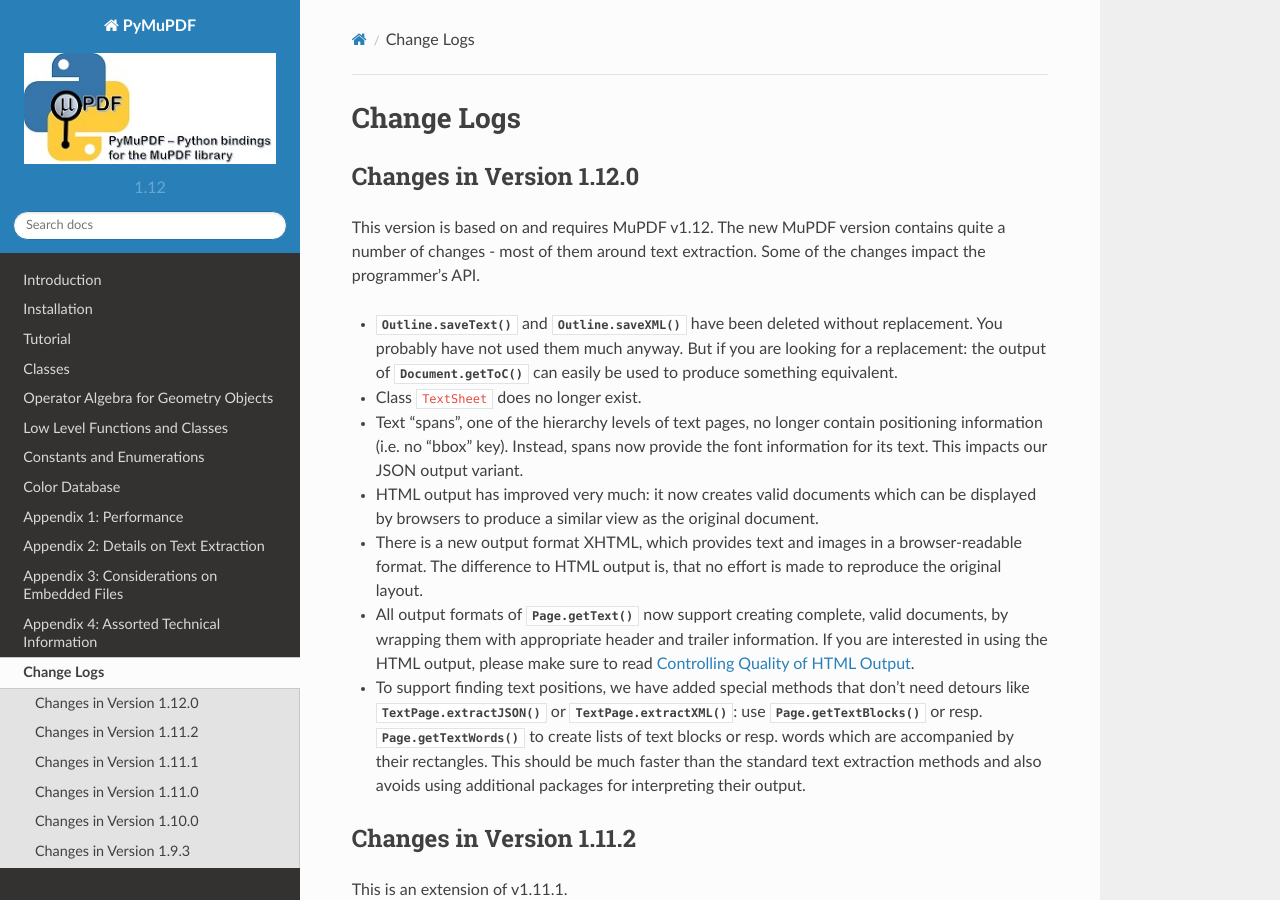
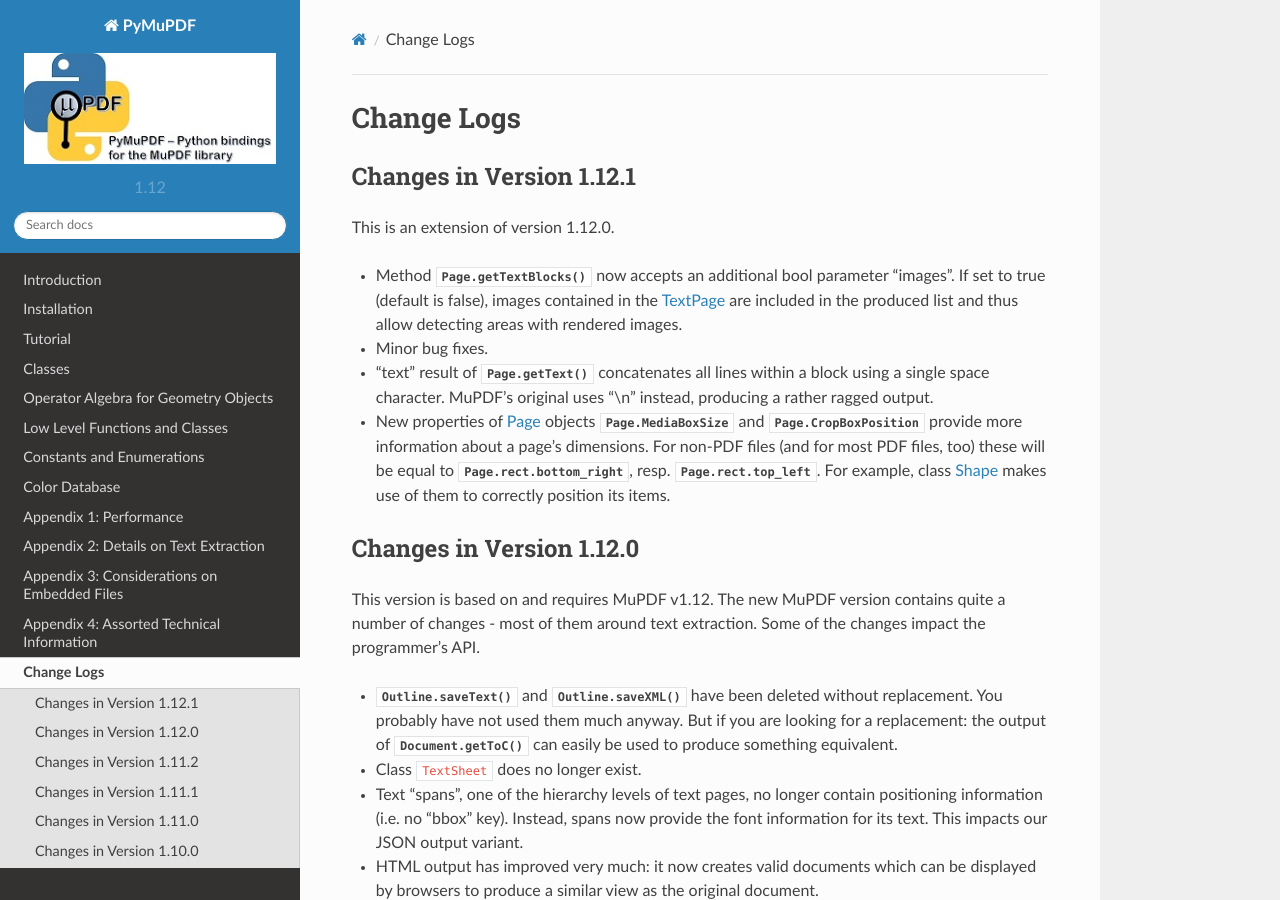
Before and after one commit to pymupdf/PyMuPDF-Optional-Material, a Sphinx documentation site: the page built from docs/changes.rst, in a window 1280 px wide and 900 px high. Built offline with Sphinx 7.4.7 and the Read the Docs theme 2.0.0, drawn with Linux system fonts in a browser that asks for light colours.

```diff
--- a/docs/changes.rst
+++ b/docs/changes.rst
@@ -1,5 +1,17 @@
 Change Logs
 ===============
+
+Changes in Version 1.12.1
+--------------------------
+This is an extension of version 1.12.0.
+
+* Method :meth:`Page.getTextBlocks` now accepts an additional bool parameter "images". If set to true (default is false), images contained in the :ref:`TextPage` are included in the produced list and thus allow detecting areas with rendered images.
+
+* Minor bug fixes.
+
+* "text" result of :meth:`Page.getText` concatenates all lines within a block using a single space character. MuPDF's original uses "\\n" instead, producing a rather ragged output.
+
+* New properties of :ref:`Page` objects :attr:`Page.MediaBoxSize` and :attr:`Page.CropBoxPosition` provide more information about a page's dimensions. For non-PDF files (and for most PDF files, too) these will be equal to :attr:`Page.rect.bottom_right`, resp. :attr:`Page.rect.top_left`. For example, class :ref:`Shape` makes use of them to correctly position its items.
 
 Changes in Version 1.12.0
 --------------------------
--- a/docs/version.rst
+++ b/docs/version.rst
@@ -1,4 +1,4 @@
 Covered Version
 --------------------
 
-This documentation covers PyMuPDF 1.12.0 features as of **2017-12-30, 08:18:25**.
+This documentation covers PyMuPDF 1.12.1 features as of **2018-01-01, 07:51:16**.
```
Also changed, not shown: 11 other files.
